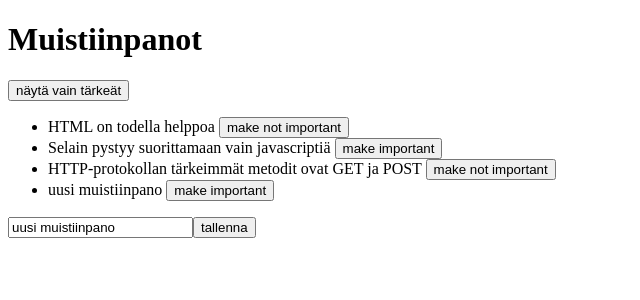
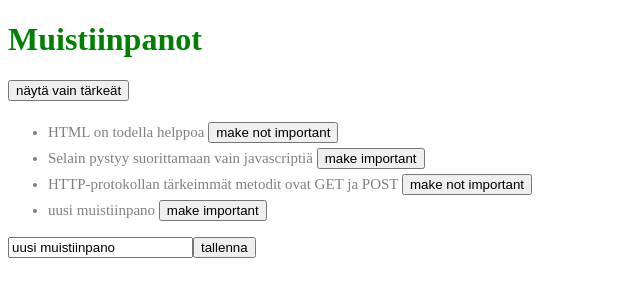
Before and after one commit to ismailhozza/iotnotes, a React (Create React App) app: page / in a window 1280 px wide. Shown: the top 300 px of the page, without its empty margins (0-640 px from the left). Built offline with nearby package versions, Linux system fonts and the light colour scheme; data requests are answered from the project's data file.

Commit message:
Add Notification and finish osa2

```diff
--- a/src/App.js
+++ b/src/App.js
@@ -1,6 +1,8 @@
 import React from 'react'
 
 import Note from './components/Note'
+import Notification from './components/Notification'
+
 import notesService from './services/notes'
 
 class App extends React.Component {
@@ -10,7 +12,8 @@
         this.state = {
             notes: [],
             newNote: "uusi muistiinpano",
-            showAll: true
+            showAll: true,
+            error: null
         }
         console.log("constructor")
     }
@@ -85,6 +88,9 @@
         return (
             <div>
                 <h1>Muistiinpanot</h1>
+
+                <Notification message={this.state.error} />
+
                 <div>
                     <button onClick={this.toggleVisible}>
                         näytä {label}
--- a/src/components/Note.js
+++ b/src/components/Note.js
@@ -3,7 +3,7 @@
 const Note = ({note, toggleImportance}) => {
     const label = note.important ? 'make not important' : 'make important'
     return (
-        <li>{note.content} <button onClick={toggleImportance}>{label}</button></li>
+        <li className="note">{note.content} <button onClick={toggleImportance}>{label}</button></li>
     )
 }
 
--- /dev/null
+++ b/src/components/Notification.js
@@ -0,0 +1,15 @@
+import React from 'react'
+
+const Notification = ({message}) => {
+    if (message === null) {
+        return null
+    }
+
+    return (
+        <div className="error">
+            {message}
+        </div>
+    )
+}
+
+export default Notification;
--- a/src/index.css
+++ b/src/index.css
@@ -1,5 +1,19 @@
-body {
-  margin: 0;
-  padding: 0;
-  font-family: sans-serif;
+h1 {
+  color: green;
 }
+
+.note {
+    color: grey;
+    padding-top: 5px;
+    font-size: 15px;
+}
+
+.error {
+    color: red;
+    background: lightgrey;
+    font-size: 20px;
+    border-style: solid;
+    border-radius: 5px;
+    padding: 10px;
+    margin-bottom: 10px;
+}
```
Also changed, not shown: src/index.js (+2 -20 lines).
